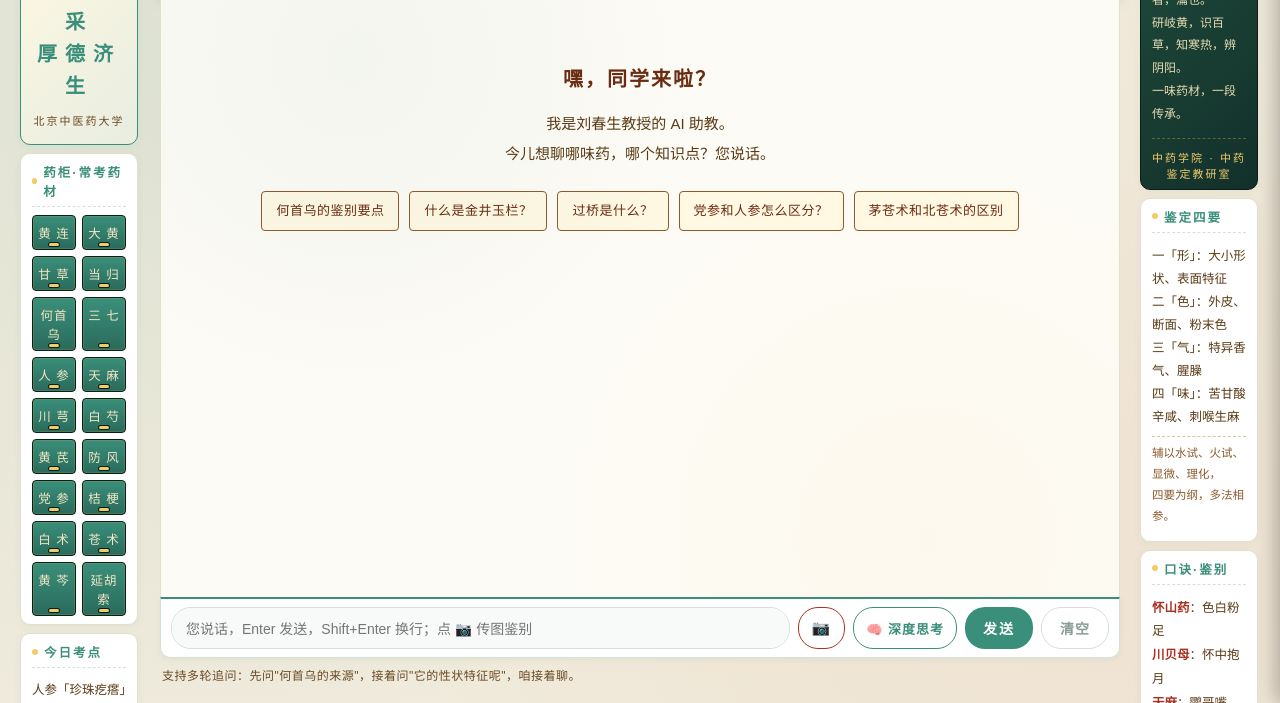
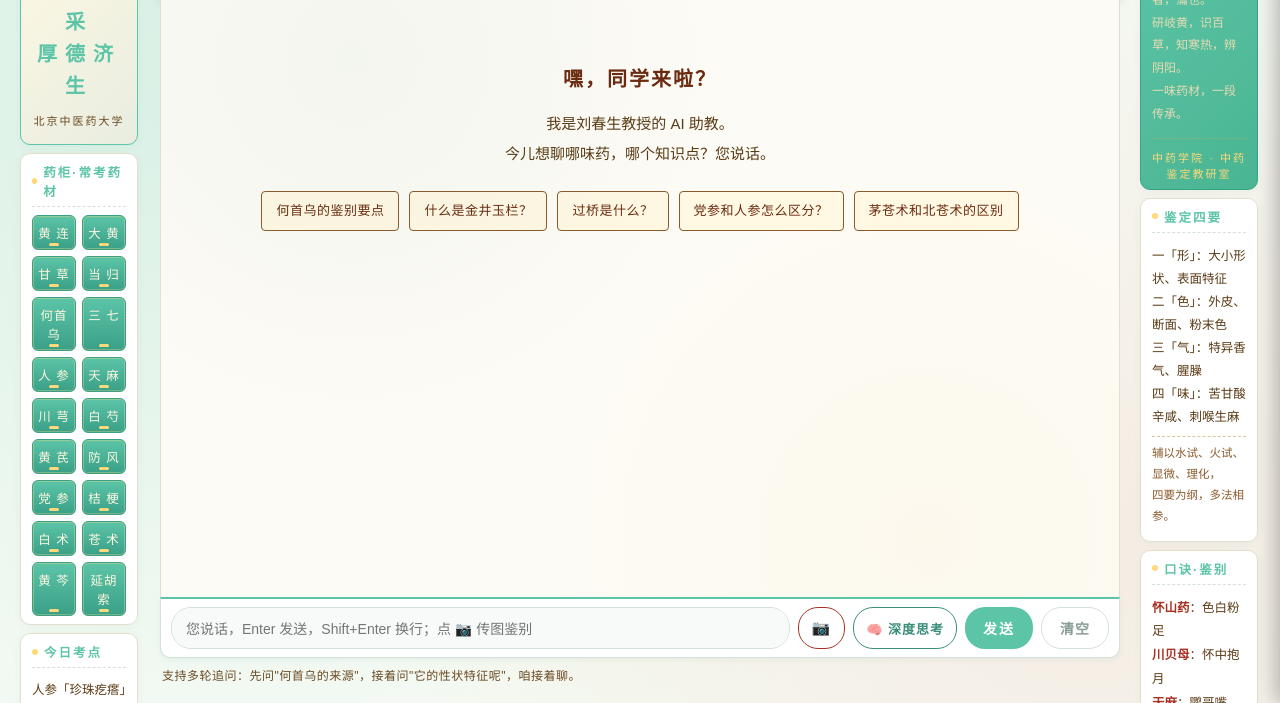
Before and after one commit to luwenhao-tech/tcm-liuchunsheng, a plain HTML site: page static/index.html in a window 1280 px wide. Shown: the part 97-800 px from the top of the page. Drawn offline with Linux system fonts and the light colour scheme.

Commit message:
调亮整体配色：嫩芽薄荷绿 + 蜜桃米黄 + 珊瑚粉，去掉墨绿与黑边，提升青春感

```diff
--- a/static/index.html
+++ b/static/index.html
@@ -6,13 +6,13 @@
 <title>中药鉴定学 · 刘春生教授 AI 助教</title>
 <style>
   * { box-sizing: border-box; font-style: normal; }
-  /* 青春配色：薄荷竹青 + 暖杏米 + 珊瑚粉 */
+  /* 青春配色：嫩芽薄荷 + 蜜桃米黄 + 珊瑚粉 */
   :root {
-    --bucm-green: #3a8f7a;
-    --bucm-green-dark: #2a6b5c;
-    --bucm-red: #e07a5f;
-    --bucm-gold: #f2cc6b;
-    --paper: #fbf6ea;
+    --bucm-green: #5cc4a7;
+    --bucm-green-dark: #3aa088;
+    --bucm-red: #ff8a76;
+    --bucm-gold: #ffd97a;
+    --paper: #fdfaf2;
     --ink: #2a2a2a;
     --soft: #eaf3ee;
   }
@@ -20,11 +20,11 @@
     margin: 0; padding: 0; height: 100%;
     font-family: "PingFang SC", "Microsoft YaHei", "Hiragino Sans GB", "Source Han Sans CN", sans-serif;
     color: var(--ink);
-    background-color: #f0ebdc;
+    background-color: #f4faf3;
     background-image:
-      radial-gradient(circle at 15% 20%, rgba(58, 143, 122, 0.10) 0, transparent 55%),
-      radial-gradient(circle at 85% 80%, rgba(224, 122, 95, 0.08) 0, transparent 55%),
-      radial-gradient(circle at 50% 50%, rgba(242, 204, 107, 0.05) 0, transparent 60%);
+      radial-gradient(circle at 15% 20%, rgba(92, 196, 167, 0.18) 0, transparent 55%),
+      radial-gradient(circle at 85% 80%, rgba(255, 138, 118, 0.12) 0, transparent 55%),
+      radial-gradient(circle at 50% 50%, rgba(255, 217, 122, 0.10) 0, transparent 60%);
     overflow: hidden;
   }
 
@@ -73,25 +73,25 @@
   }
   .drawer {
     background: linear-gradient(180deg, var(--bucm-green) 0%, var(--bucm-green-dark) 100%);
-    color: #f5e6c4;
-    border: 1.5px solid #0a1f1a;
-    border-radius: 4px;
+    color: #fff8e1;
+    border: 1.5px solid #3aa088;
+    border-radius: 6px;
     padding: 7px 4px;
     text-align: center;
     font-size: 12.5px;
     letter-spacing: 1px;
     cursor: pointer;
     position: relative;
-    box-shadow: inset 0 0 0 1px rgba(212,168,56,.2);
+    box-shadow: inset 0 0 0 1px rgba(255,217,122,.35);
     transition: transform .15s;
   }
-  .drawer:hover { transform: translateY(-1px); background: linear-gradient(180deg, #2a5e4c 0%, #1a4036 100%); }
+  .drawer:hover { transform: translateY(-1px); background: linear-gradient(180deg, #6dd0b4 0%, #4ab592 100%); }
   .drawer::after {
     content: ""; position: absolute;
     bottom: 3px; left: 50%; transform: translateX(-50%);
     width: 10px; height: 3px; background: var(--bucm-gold);
     border-radius: 2px;
-    box-shadow: 0 0 0 1px #0a1f1a;
+    box-shadow: 0 0 0 1px rgba(58,160,136,.5);
   }
 
   /* 名言卡片 */
@@ -557,7 +557,7 @@
   <!-- ============ 右侧 ============ -->
   <aside class="side">
     <!-- 杏林印记 -->
-    <div class="panel" style="background: linear-gradient(135deg, #1f4a3c 0%, #12302a 100%); color: #f5e6c4; border-color: #0a1f1a;">
+    <div class="panel" style="background: linear-gradient(135deg, #5cc4a7 0%, #4ab592 100%); color: #fff8e1; border-color: #3aa088;">
       <h3 style="color: var(--bucm-gold); border-bottom-color: rgba(212,168,56,0.4);">
         <span class="dot" style="background: var(--bucm-gold);"></span>杏林·岐黄
       </h3>
```
